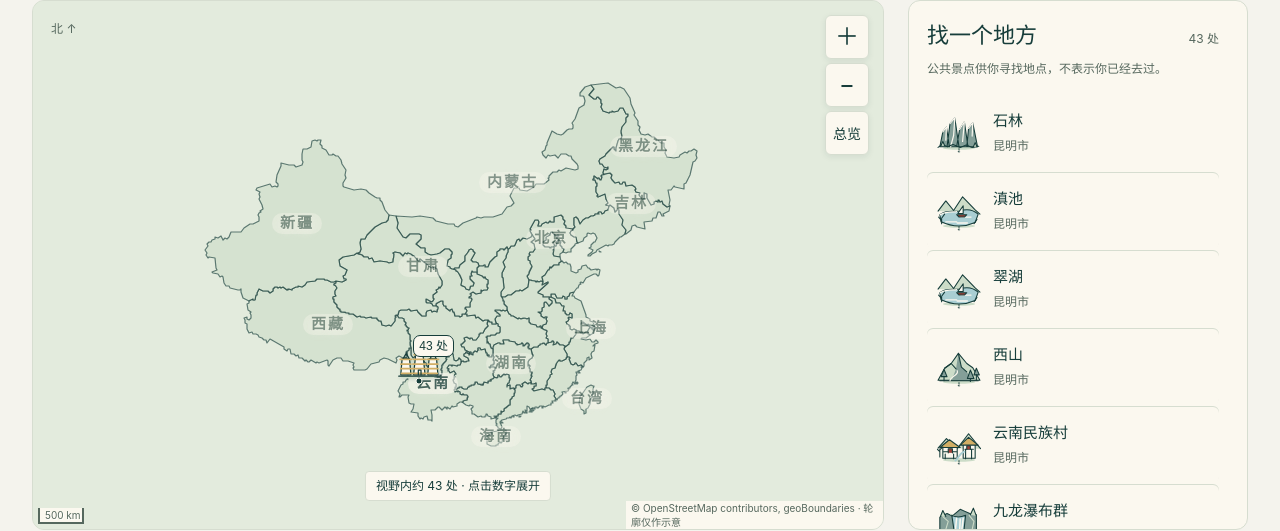
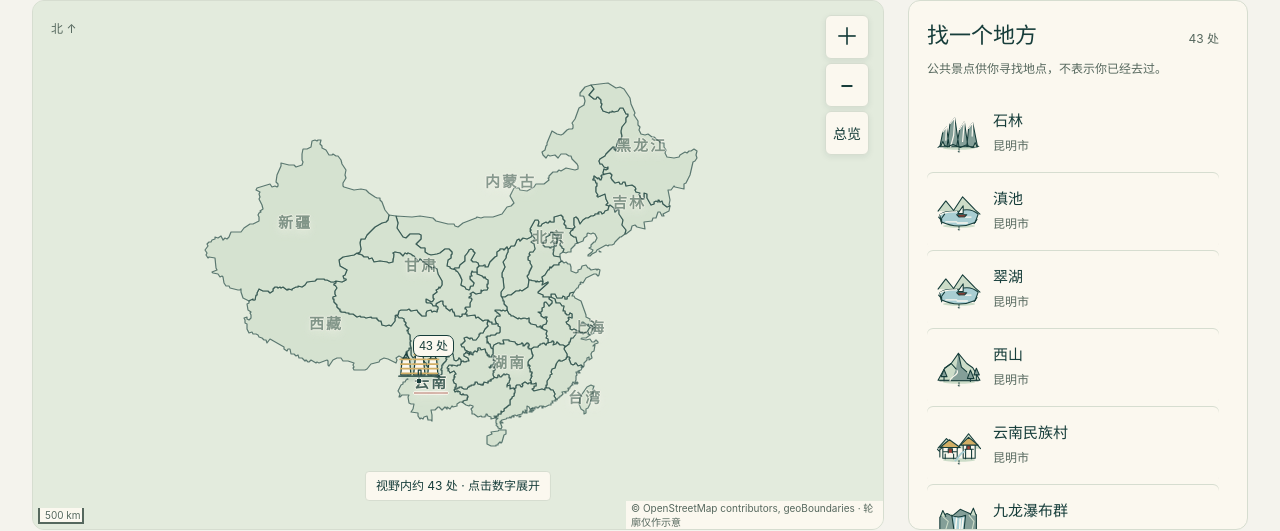
Before and after one commit to wcy-wcy1/Map, a Vue app in the folder shanhai-app/: page / in a window 1280 px wide. Shown: the part 213-744 px from the top of the page. Built offline with nearby package versions, Linux system fonts and the light colour scheme.

Commit message:
style: refine adaptive map label aesthetics

```diff
--- a/shanhai-app/src/components/FootprintMap.vue
+++ b/shanhai-app/src/components/FootprintMap.vue
@@ -299,6 +299,7 @@ function renderMarkers() {
       const labelWidth = showProvinceLabels ? Math.max(50, Math.min(98, text.length * 16 + 18)) : Math.max(54, Math.min(120, text.length * 15 + 18))
       const labelHeight = showProvinceLabels ? 25 : 23
       const rect = { x: point.x - labelWidth / 2, y: point.y - labelHeight / 2, width: labelWidth, height: labelHeight }
+      if (showProvinceLabels && !isPriority && collides(rect, obstacles, 6)) continue
       if (showProvinceLabels && collides(rect, labelRects, isPriority ? 6 : nationalLabelGap(currentZoom))) continue
       labelRects.push(rect)
       const label = document.createElement('span')
--- a/shanhai-app/src/styles/journal.css
+++ b/shanhai-app/src/styles/journal.css
@@ -94,9 +94,9 @@ body { margin:0; background:light-dark(#f4f3ed,#142220); }
 .yn-pin[aria-pressed=true] .yn-pin-label { background:color-mix(in srgb,var(--lj-paper) 88%,var(--yn-selected)); }
 .yn-pin:focus-visible .yn-pin-label,.yn-pin:hover .yn-pin-label,.yn-pin[aria-pressed=true] .yn-pin-label,.yn-pin[data-label=true] .yn-pin-label { display:block; }
 .yn-cluster-count { position:absolute; top:0; right:-8px; min-width:36px; height:22px; padding:0 5px; border:1px solid var(--lj-ink); border-radius:7px; background:var(--lj-paper); color:var(--lj-ink); font:12px/20px sans-serif; text-align:center; white-space:nowrap; pointer-events:none; }
-.yn-region-label { padding:2px 7px; border-radius:999px; background:color-mix(in srgb,var(--lj-paper) 55%,transparent); color:color-mix(in srgb,var(--lj-ink) 60%,var(--lj-muted)); font:600 14px/1.35 'Songti SC',SimSun,serif; letter-spacing:.1em; text-shadow:0 1px 0 var(--lj-paper),0 3px 8px color-mix(in srgb,var(--lj-paper) 82%,transparent); white-space:nowrap; pointer-events:none; opacity:.72; }
-.yn-region-label[data-scope=province] { padding:2px 8px 3px; background:color-mix(in srgb,var(--lj-paper) 54%,transparent); color:color-mix(in srgb,var(--lj-muted) 78%,var(--lj-ink)); font-size:15px; letter-spacing:.13em; opacity:.62; }
-.yn-region-label[data-scope=province][data-priority=memory] { background:color-mix(in srgb,var(--lj-paper) 70%,transparent); color:color-mix(in srgb,var(--lj-ink) 72%,var(--lj-muted)); opacity:.82; }
+.yn-region-label { padding:1px 6px 2px; border-radius:2px; background:transparent; color:color-mix(in srgb,var(--lj-ink) 58%,var(--lj-muted)); font:600 14px/1.35 'Songti SC',SimSun,serif; letter-spacing:.1em; text-shadow:0 1px 0 var(--lj-paper),0 -1px 0 var(--lj-paper),1px 0 0 var(--lj-paper),-1px 0 0 var(--lj-paper),0 4px 10px color-mix(in srgb,var(--lj-paper) 70%,transparent); white-space:nowrap; pointer-events:none; opacity:.66; }
+.yn-region-label[data-scope=province] { color:color-mix(in srgb,var(--lj-muted) 74%,var(--lj-ink)); font-size:15px; letter-spacing:.13em; opacity:.58; }
+.yn-region-label[data-scope=province][data-priority=memory] { color:color-mix(in srgb,var(--lj-ink) 72%,var(--lj-muted)); text-decoration:underline; text-decoration-color:color-mix(in srgb,var(--lj-red) 48%,transparent); text-decoration-thickness:2px; text-underline-offset:4px; opacity:.82; }
 .yn-memory-route-underlay,.yn-planned-route-underlay { stroke-linecap:round; stroke-linejoin:round; }
 .yn-memory-route,.yn-planned-route { stroke-linecap:round; stroke-linejoin:round; filter:drop-shadow(0 1px 0 var(--lj-paper)); cursor:pointer; }
 .yn-planned-route { filter:drop-shadow(0 1px 0 var(--lj-paper)) drop-shadow(0 0 3px color-mix(in srgb,var(--yn-water) 22%,transparent)); }
```
